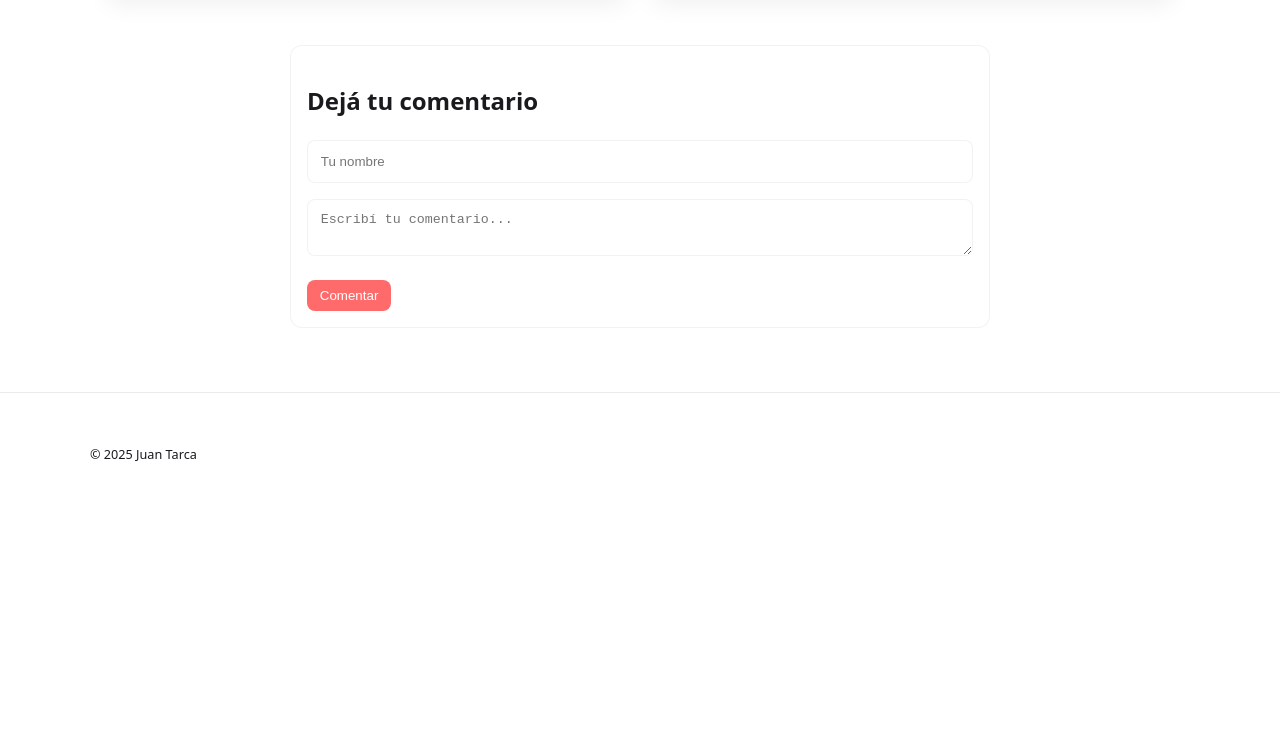
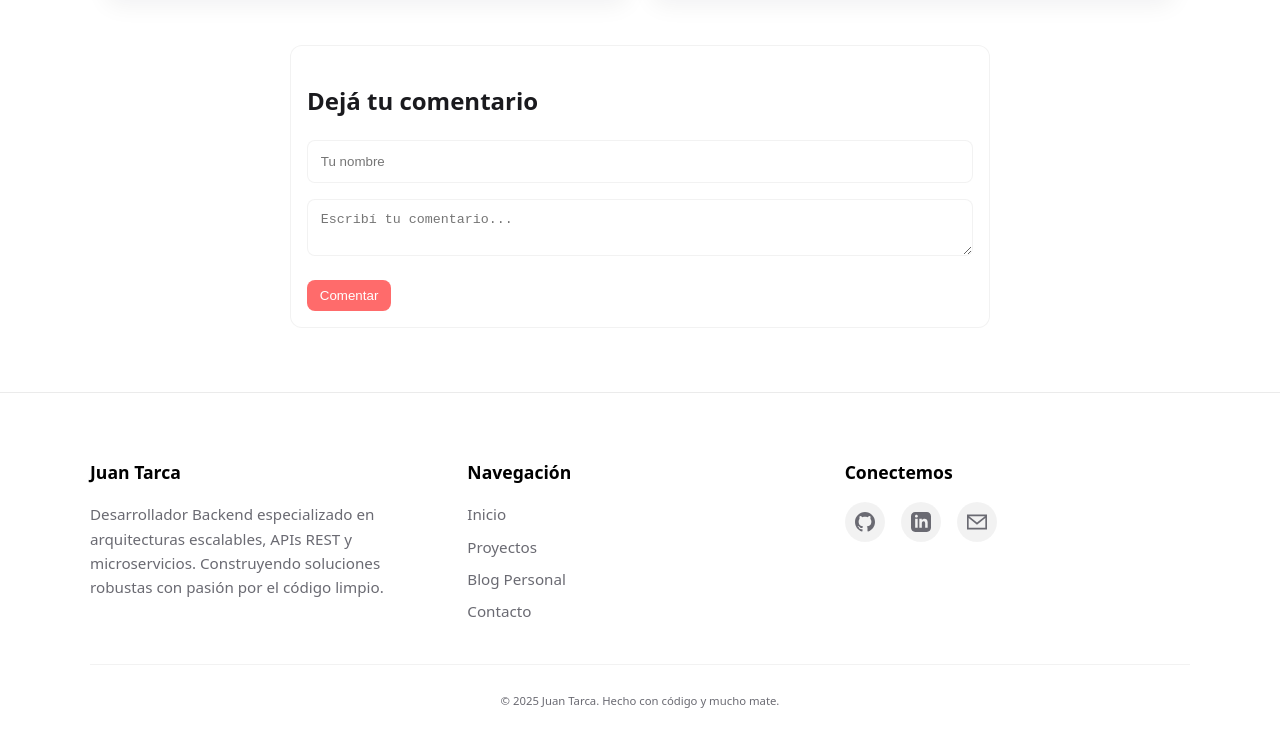
Before and after one commit to juanTarca/examen-dw, a plain HTML site: page blog.html in a window 1280 px wide. Shown: the part 812-1546 px from the top of the page. Before the commit the page ends 1301 px from the top, so only its background shows below. Drawn offline with Linux system fonts and the light colour scheme.

Commit message:
Commit final
Arregle el footer que me di cuenta que en una pagina no estaba. Le arregle el icono del sol que no estaba en la pantalla blog.

Termine el ReadMe necesario para la entrega final.

```diff
--- a/blog.html
+++ b/blog.html
@@ -110,7 +110,40 @@
   </main>
 
   <footer class="site-footer">
-    <div class="container"><small>© 2025 Juan Tarca</small></div>
+    <div class="container">
+      <div class="footer-grid">
+        <div class="footer-col">
+          <h3>Juan Tarca</h3>
+          <p>Desarrollador Backend especializado en arquitecturas escalables, APIs REST y microservicios. Construyendo soluciones robustas con pasión por el código limpio.</p>
+        </div>
+        <div class="footer-col">
+          <h3>Navegación</h3>
+          <ul class="footer-links">
+            <li><a href="index.html">Inicio</a></li>
+            <li><a href="proyectos.html">Proyectos</a></li>
+            <li><a href="blog.html">Blog Personal</a></li>
+            <li><a href="contacto.html">Contacto</a></li>
+          </ul>
+        </div>
+        <div class="footer-col">
+          <h3>Conectemos</h3>
+          <div class="social-links">
+            <a href="https://github.com/TarKic" target="_blank" rel="noopener" class="social-icon" aria-label="GitHub">
+              <svg viewBox="0 0 24 24"><path d="M12 0c-6.626 0-12 5.373-12 12 0 5.302 3.438 9.8 8.207 11.387.599.111.793-.261.793-.577v-2.234c-3.338.726-4.033-1.416-4.033-1.416-.546-1.387-1.333-1.756-1.333-1.756-1.089-.745.083-.729.083-.729 1.205.084 1.839 1.237 1.839 1.237 1.07 1.834 2.807 1.304 3.492.997.107-.775.418-1.305.762-1.604-2.665-.305-5.467-1.334-5.467-5.931 0-1.311.469-2.381 1.236-3.221-.124-.303-.535-1.524.117-3.176 0 0 1.008-.322 3.301 1.23.957-.266 1.983-.399 3.003-.404 1.02.005 2.047.138 3.006.404 2.291-1.552 3.297-1.23 3.297-1.23.653 1.653.242 2.874.118 3.176.77.84 1.235 1.911 1.235 3.221 0 4.609-2.807 5.624-5.479 5.921.43.372.823 1.102.823 2.222v3.293c0 .319.192.694.801.576 4.765-1.589 8.199-6.086 8.199-11.386 0-6.627-5.373-12-12-12z"/></svg>
+            </a>
+            <a href="https://linkedin.com/in/juan-tarca" target="_blank" rel="noopener" class="social-icon" aria-label="LinkedIn">
+              <svg viewBox="0 0 24 24"><path d="M19 0h-14c-2.761 0-5 2.239-5 5v14c0 2.761 2.239 5 5 5h14c2.762 0 5-2.239 5-5v-14c0-2.761-2.238-5-5-5zm-11 19h-3v-11h3v11zm-1.5-12.268c-.966 0-1.75-.79-1.75-1.764s.784-1.764 1.75-1.764 1.75.79 1.75 1.764-.783 1.764-1.75 1.764zm13.5 12.268h-3v-5.604c0-3.368-4-3.113-4 0v5.604h-3v-11h3v1.765c1.396-2.586 7-2.777 7 2.476v6.759z"/></svg>
+            </a>
+            <a href="mailto:juan.tarca1@gmail.com" class="social-icon" aria-label="Email">
+              <svg viewBox="0 0 24 24"><path d="M0 3v18h24v-18h-24zm21.518 2l-9.518 7.713-9.518-7.713h19.036zm-19.518 14v-11.817l10 8.104 10-8.104v11.817h-20z"/></svg>
+            </a>
+          </div>
+        </div>
+      </div>
+      <div class="footer-bottom">
+        <small>&copy; <span id="year">2025</span> Juan Tarca. Hecho con código y mucho mate.</small>
+      </div>
+    </div>
   </footer>
 
   <div id="blogModal" class="modal-overlay" aria-hidden="true">
@@ -131,8 +164,10 @@
     </div>
   </div>
 
-  <button id="darkToggle" class="theme-toggle-btn"><svg class="icon-moon" viewBox="0 0 24 24" fill="none" stroke="currentColor" stroke-width="2"><path d="M21 12.79A9 9 0 1 1 11.21 3 7 7 0 0 0 21 12.79z"></path></svg></button>
-
+  <button id="darkToggle" class="theme-toggle-btn" aria-label="Cambiar modo oscuro">
+    <svg class="icon-moon" xmlns="http://www.w3.org/2000/svg" viewBox="0 0 24 24" fill="none" stroke="currentColor" stroke-width="2" stroke-linecap="round" stroke-linejoin="round"><path d="M21 12.79A9 9 0 1 1 11.21 3 7 7 0 0 0 21 12.79z"></path></svg>
+    <svg class="icon-sun" xmlns="http://www.w3.org/2000/svg" viewBox="0 0 24 24" fill="none" stroke="currentColor" stroke-width="2" stroke-linecap="round" stroke-linejoin="round"><circle cx="12" cy="12" r="5"></circle><line x1="12" y1="1" x2="12" y2="3"></line><line x1="12" y1="21" x2="12" y2="23"></line><line x1="4.22" y1="4.22" x2="5.64" y2="5.64"></line><line x1="18.36" y1="18.36" x2="19.78" y2="19.78"></line><line x1="1" y1="12" x2="3" y2="12"></line><line x1="21" y1="12" x2="23" y2="12"></line><line x1="4.22" y1="19.78" x2="5.64" y2="18.36"></line><line x1="18.36" y1="5.64" x2="19.78" y2="4.22"></line></svg>
+  </button>
   <script src="js/app.js" defer></script>
 </body>
 </html>
--- a/css/index.css
+++ b/css/index.css
@@ -132,14 +132,13 @@ body.theme-dark .card {
 .feature-card { gap: 0.6rem; }
 .feature-card .btn { margin-top: auto; align-self: flex-start; }
 
-/* --- RESPONSIVE --- */
 @media (min-width: 640px) {
   .features-grid { grid-template-columns: repeat(2, 1fr); }
 }
 
 @media (min-width: 769px) {
   .hero { grid-template-columns: 1fr 1fr; }
-  .hero-media { order: 2; } /* Imagen a la derecha en desktop */
+  .hero-media { order: 2; }
   .hero-text { order: 1; }
   .hero-text h1 { font-size: 2.4rem; }
 }
```
Also changed, not shown: contacto.html (+1 -1 lines), index.html (+1 -1 lines), proyectos.html (+1 -1 lines), 1 other file.
